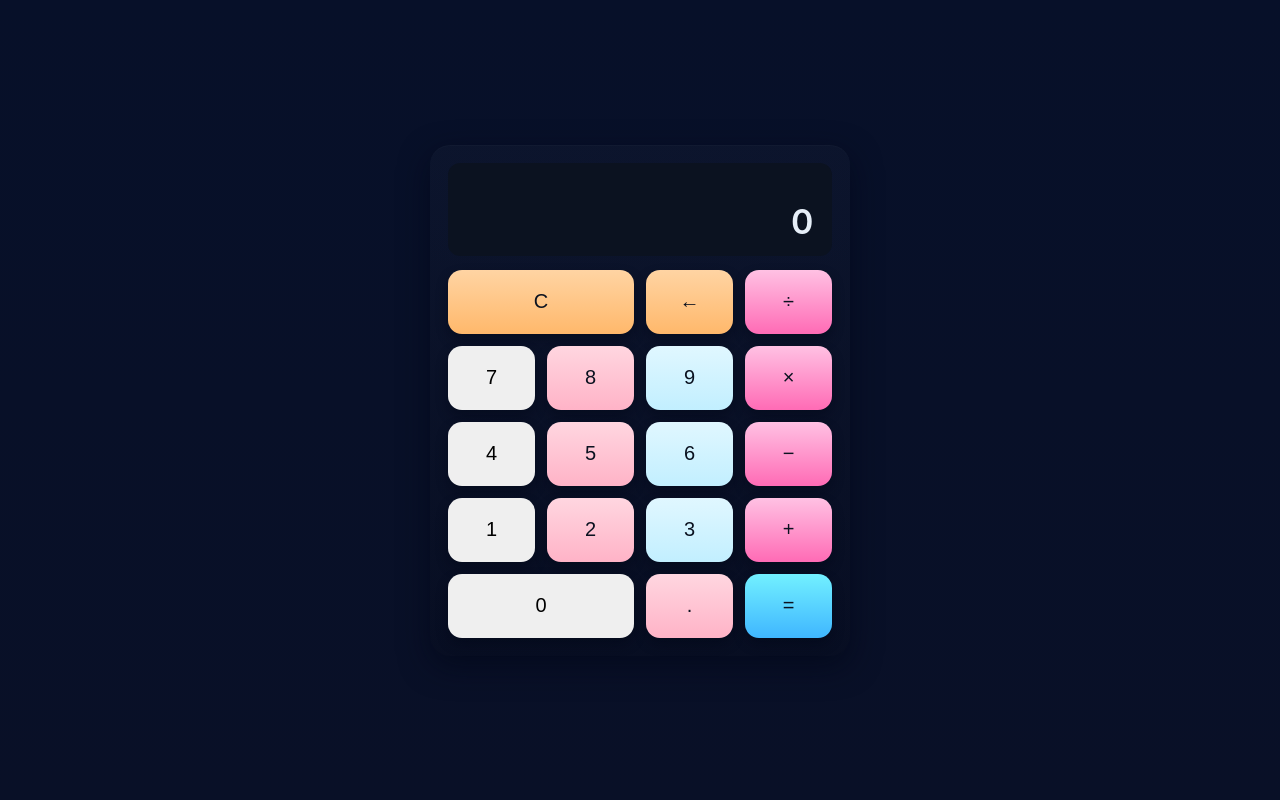
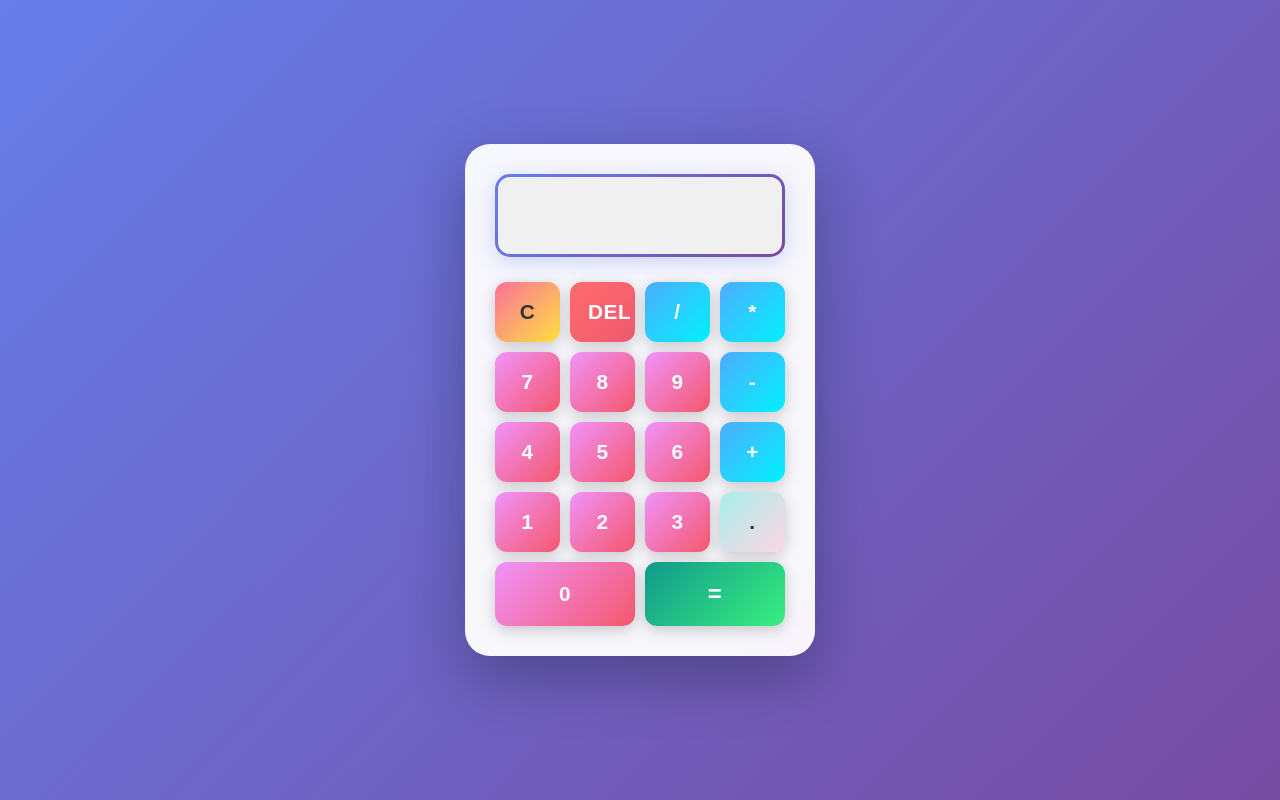
Before and after one commit to itsprajwala/colorful-calculator, a plain HTML site: page index.html in a window 1280 px wide. Drawn offline with Linux system fonts and the light colour scheme.

Commit message:
Add files via upload

```diff
--- a/index.html
+++ b/index.html
@@ -1,44 +1,47 @@
-<!doctype html>
+<!DOCTYPE html>
 <html lang="en">
 <head>
-  <meta charset="utf-8" />
-  <meta name="viewport" content="width=device-width,initial-scale=1" />
-  <title>Colorful Calculator</title>
-  <link rel="stylesheet" href="styles.css">
+    <meta charset="UTF-8">
+    <meta name="viewport" content="width=device-width, initial-scale=1.0">
+    <title>Colorful Calculator</title>
+    <link rel="stylesheet" href="styles.css">
 </head>
 <body>
-  <main class="calculator" role="application" aria-label="Colorful calculator">
-    <header class="screen" aria-live="polite">
-      <div id="history" class="history" aria-hidden="true"></div>
-      <div id="display" class="display">0</div>
-    </header>
+    <div class="background-symbols"></div>
 
-    <div class="buttons" role="group" aria-label="Calculator buttons">
-      <button class="btn func wide" data-action="clear" aria-label="clear">C</button>
-      <button class="btn func" data-action="back" aria-label="backspace">←</button>
-      <button class="btn op" data-value="/" aria-label="divide">÷</button>
+    <div class="container">
+        <div class="calculator">
+            <div class="display">
+                <input type="text" id="display" readonly>
+            </div>
 
-      <button class="btn num" data-value="7">7</button>
-      <button class="btn num" data-value="8">8</button>
-      <button class="btn num" data-value="9">9</button>
-      <button class="btn op" data-value="*" aria-label="multiply">×</button>
+            <div class="buttons-grid">
+                <button class="btn btn-clear" onclick="clearDisplay()">C</button>
+                <button class="btn btn-delete" onclick="deleteLast()">DEL</button>
+                <button class="btn btn-operator" onclick="appendOperator('/')">/</button>
+                <button class="btn btn-operator" onclick="appendOperator('*')">*</button>
 
-      <button class="btn num" data-value="4">4</button>
-      <button class="btn num" data-value="5">5</button>
-      <button class="btn num" data-value="6">6</button>
-      <button class="btn op" data-value="-" aria-label="subtract">−</button>
+                <button class="btn btn-number" onclick="appendNumber('7')">7</button>
+                <button class="btn btn-number" onclick="appendNumber('8')">8</button>
+                <button class="btn btn-number" onclick="appendNumber('9')">9</button>
+                <button class="btn btn-operator" onclick="appendOperator('-')">-</button>
 
-      <button class="btn num" data-value="1">1</button>
-      <button class="btn num" data-value="2">2</button>
-      <button class="btn num" data-value="3">3</button>
-      <button class="btn op" data-value="+" aria-label="add">+</button>
+                <button class="btn btn-number" onclick="appendNumber('4')">4</button>
+                <button class="btn btn-number" onclick="appendNumber('5')">5</button>
+                <button class="btn btn-number" onclick="appendNumber('6')">6</button>
+                <button class="btn btn-operator" onclick="appendOperator('+')">+</button>
 
-      <button class="btn num wide" data-value="0">0</button>
-      <button class="btn num" data-value=".">.</button>
-      <button class="btn equals" data-action="equals" aria-label="equals">=</button>
+                <button class="btn btn-number" onclick="appendNumber('1')">1</button>
+                <button class="btn btn-number" onclick="appendNumber('2')">2</button>
+                <button class="btn btn-number" onclick="appendNumber('3')">3</button>
+                <button class="btn btn-decimal" onclick="appendDecimal()">.</button>
+
+                <button class="btn btn-number btn-zero" onclick="appendNumber('0')">0</button>
+                <button class="btn btn-equal" onclick="calculate()">=</button>
+            </div>
+        </div>
     </div>
-  </main>
 
-  <script src="script.js" defer></script>
+    <script src="script.js"></script>
 </body>
 </html>
--- a/script.js
+++ b/script.js
@@ -1,87 +1,90 @@
-// script.js - basic calculator logic with keyboard support
-(() => {
-  const displayEl = document.getElementById('display');
-  const historyEl = document.getElementById('history');
-  const buttons = document.querySelectorAll('.btn');
+let display = document.getElementById('display');
+let expression = '';
 
-  let current = '';
-  let lastExpression = '';
-
-  function updateDisplay(){
-    displayEl.textContent = current === '' ? '0' : current;
-  }
-
-  function append(value){
-    if(value === '.' && current.slice(-1) === '.') return;
-    // Prevent multiple leading zeros
-    if(current === '0' && value === '0') return;
-    if(current === '0' && value !== '.' && /\d/.test(value)) current = value;
-    else current += value;
+function appendNumber(num) {
+    expression += num;
     updateDisplay();
 }
 
-  function applyOp(op){
-    if(current === '' && lastExpression === '') return;
-    // If last char of current is operator, replace it
-    if(/[+\-*/]$/.test(current)){
-      current = current.slice(0,-1) + op;
+function appendOperator(operator) {
+    if (expression && !isLastCharOperator()) {
+        expression += operator;
+        updateDisplay();
+    } else if (expression === '' && operator === '-') {
+        expression = '-';
+        updateDisplay();
+    }
+}
+
+function appendDecimal() {
+    const lastNumber = expression.split(/[+\-*/]/).pop();
+    if (!lastNumber.includes('.')) {
+        if (expression === '' || isLastCharOperator()) {
+            expression += '0.';
         } else {
-      current += op;
+            expression += '.';
         }
         updateDisplay();
     }
+}
 
-  function clearAll(){ current = ''; lastExpression = ''; historyEl.textContent = ''; updateDisplay(); }
-  function backspace(){ if(current.length > 0) current = current.slice(0,-1); updateDisplay(); }
+function isLastCharOperator() {
+    const lastChar = expression[expression.length - 1];
+    return ['+', '-', '*', '/'].includes(lastChar);
+}
 
-  function evaluate(){
-    if(current === '') return;
-    // Prepare expression: safe replace
-    const expr = current.replace(/×/g,'*').replace(/÷/g,'/');
-    // Remove trailing operator
-    const safeExpr = expr.replace(/[+\-*/]+$/,'');
-    try{
-      // Very small sandbox: only numbers, parentheses, dots and operators allowed
-      if(!/^[0-9+\-*/().\s]+$/.test(safeExpr)) throw new Error('Invalid characters');
-      const result = Function('return ' + safeExpr)();
-      if(result === Infinity || Number.isNaN(result)) throw new Error('Math error');
-      historyEl.textContent = safeExpr + ' =';
-      lastExpression = String(result);
-      current = String(result);
+function clearDisplay() {
+    expression = '';
     updateDisplay();
-    }catch(e){
-      displayEl.textContent = 'Error';
-      current = '';
-      console.error(e);
+}
+
+function deleteLast() {
+    expression = expression.slice(0, -1);
+    updateDisplay();
+}
+
+function updateDisplay() {
+    display.value = expression;
+}
+
+function calculate() {
+    try {
+        if (expression && !isLastCharOperator()) {
+            // Replace display symbols with actual operators for calculation
+            let calculation = expression;
+
+            // Evaluate the expression safely
+            const result = Function('"use strict"; return (' + calculation + ')')();
+
+            // Handle floating point precision
+            expression = Math.round(result * 100000000) / 100000000;
+            updateDisplay();
+        }
+    } catch (error) {
+        display.value = 'Error';
+        expression = '';
+        setTimeout(() => {
+            display.value = '';
+        }, 1500);
     }
 }
 
-  buttons.forEach(btn => {
-    btn.addEventListener('click', e => {
-      const val = btn.dataset.value;
-      const action = btn.dataset.action;
-      if(action === 'clear') return clearAll();
-      if(action === 'back') return backspace();
-      if(action === 'equals') return evaluate();
-      if(val){
-        if(/^[0-9.]$/.test(val)) append(val);
-        else if(/^[+\-*/]$/.test(val)) applyOp(val);
+// Keyboard Support
+document.addEventListener('keydown', (e) => {
+    const key = e.key;
+
+    if (key >= '0' && key <= '9') {
+        appendNumber(key);
+    } else if (key === '.') {
+        appendDecimal();
+    } else if (['+', '-', '*', '/'].includes(key)) {
+        appendOperator(key);
+    } else if (key === 'Enter' || key === '=') {
+        e.preventDefault();
+        calculate();
+    } else if (key === 'Backspace') {
+        deleteLast();
+    } else if (key === 'Escape') {
+        clearDisplay();
     }
 });
-  });
-
-  // Keyboard support
-  window.addEventListener('keydown', e => {
-    const k = e.key;
-    if(/\d/.test(k)) append(k);
-    else if(k === '.') append('.');
-    else if(k === 'Backspace') backspace();
-    else if(k === 'Enter' || k === '=') { e.preventDefault(); evaluate(); }
-    else if(k === 'Escape') clearAll();
-    else if(k === '+' || k === '-' || k === '*' || k === '/') applyOp(k);
-  });
-
-  // initialize
-  clearAll();
-
-})();
--- a/styles.css
+++ b/styles.css
@@ -1,108 +1,265 @@
-/* styles.css - Colorful calculator with large buttons */
-:root{
-  --bg: #0f1724;
-  --panel: #0b1220;
-  --accent-1: #ff6b6b; /* red */
-  --accent-2: #ffb86b; /* orange */
-  --accent-3: #8be9fd; /* cyan */
-  --accent-4: #9bff6b; /* green */
-  --btn-text: #0b1220;
-  --display-text: #e6eef8;
-  --glass: rgba(255,255,255,0.04);
+* {
+    margin: 0;
+    padding: 0;
+    box-sizing: border-box;
 }
 
-*{box-sizing:border-box}
-html,body{height:100%}
-body{
-  margin:0;
-  font-family: Inter, system-ui, -apple-system, 'Segoe UI', Roboto, 'Helvetica Neue', Arial;
-  background: linear-gradient(180deg,#071029 0%, #091027 100%);
-  display:flex;
-  align-items:center;
-  justify-content:center;
-  padding:32px;
+body {
+    font-family: 'Segoe UI', Tahoma, Geneva, Verdana, sans-serif;
+    height: 100vh;
+    display: flex;
+    justify-content: center;
+    align-items: center;
+    background: linear-gradient(135deg, #667eea 0%, #764ba2 100%);
+    overflow: hidden;
+    position: relative;
 }
 
-.calculator{
-  width:100%;
-  max-width:420px;
-  background:linear-gradient(180deg, rgba(255,255,255,0.02), rgba(0,0,0,0.12));
-  border-radius:20px;
-  padding:18px;
-  box-shadow: 0 10px 30px rgba(2,6,23,0.6), inset 0 1px 0 rgba(255,255,255,0.02);
-  color:var(--display-text);
+/* Animated Background Symbols */
+.background-symbols {
+    position: absolute;
+    top: 0;
+    left: 0;
+    width: 100%;
+    height: 100%;
+    overflow: hidden;
+    z-index: 1;
 }
 
-.screen{
-  background:var(--panel);
-  border-radius:12px;
-  padding:14px;
-  margin-bottom:14px;
-  min-height:84px;
-  display:flex;
-  flex-direction:column;
-  justify-content:center;
-  gap:6px;
-}
-.history{
-  font-size:14px;
-  color:rgba(230,238,248,0.6);
-  opacity:0.9;
-  min-height:18px;
-  text-align:right;
-  padding-right:4px;
-}
-.display{
-  font-size:34px;
-  font-weight:600;
-  text-align:right;
-  padding-right:4px;
-  letter-spacing:0.6px;
+.background-symbols::before {
+    content: '+ - × ÷ = √ π ∑ ∫ ∞ + - × ÷ = √ π ∑ ∫ ∞ + - × ÷ = √ π ∑ ∫ ∞ + - × ÷ = √ π ∑ ∫ ∞ + - × ÷ = √ π ∑ ∫ ∞ + - × ÷ = √ π ∑ ∫ ∞';
+    position: absolute;
+    width: 200%;
+    height: 200%;
+    font-size: 4rem;
+    font-weight: bold;
+    color: rgba(255, 255, 255, 0.05);
+    word-wrap: break-word;
+    white-space: pre-wrap;
+    animation: float 20s infinite linear;
+    text-shadow: 0 0 20px rgba(255, 255, 255, 0.1);
 }
 
-.buttons{
-  display:grid;
-  grid-template-columns: repeat(4, 1fr);
-  gap:12px;
+.background-symbols::after {
+    content: '% ! ( ) [ ] { } ≤ ≥ ≠ ≈ + % ! ( ) [ ] { } ≤ ≥ ≠ ≈ + % ! ( ) [ ] { } ≤ ≥ ≠ ≈ + % ! ( ) [ ] { } ≤ ≥ ≠ ≈';
+    position: absolute;
+    width: 200%;
+    height: 200%;
+    font-size: 3.5rem;
+    font-weight: bold;
+    color: rgba(255, 255, 255, 0.03);
+    word-wrap: break-word;
+    white-space: pre-wrap;
+    animation: float 25s infinite linear reverse;
+    text-shadow: 0 0 15px rgba(255, 255, 255, 0.08);
 }
 
-.btn{
-  border: none;
-  padding:18px 12px;
-  font-size:20px;
-  border-radius:14px;
-  cursor:pointer;
-  user-select:none;
-  transition:transform 120ms ease, box-shadow 120ms ease;
-  box-shadow: 0 6px 12px rgba(2,6,23,0.45);
-  display:flex;
-  align-items:center;
-  justify-content:center;
-  min-height:64px; /* large buttons */
+@keyframes float {
+    0% {
+        transform: translate(0, 0);
+    }
+    100% {
+        transform: translate(-50%, -50%);
+    }
 }
 
-.btn:active{transform:translateY(2px)}
-.btn:focus{outline:3px solid rgba(255,255,255,0.08); outline-offset:2px}
+.container {
+    z-index: 10;
+    position: relative;
+}
 
-/* Number buttons - pastel spectrum */
-.btn.num:nth-child(4n+1){ background:linear-gradient(180deg, #ffd6e0, #ffb3c7); color:var(--btn-text)}
-.btn.num:nth-child(4n+2){ background:linear-gradient(180deg, #e0f7ff, #c2efff); color:var(--btn-text)}
-.btn.num:nth-child(4n+3){ background:linear-gradient(180deg, #e8ffd1, #d2ffb3); color:var(--btn-text)}
-.btn.num.wide{grid-column: span 2;}
+/* Calculator Styling */
+.calculator {
+    background: rgba(255, 255, 255, 0.95);
+    border-radius: 25px;
+    padding: 30px;
+    box-shadow: 0 20px 60px rgba(0, 0, 0, 0.3),
+                0 0 50px rgba(102, 126, 234, 0.2);
+    max-width: 350px;
+    backdrop-filter: blur(10px);
+    animation: slideIn 0.5s ease-out;
+}
 
-/* Function buttons */
-.btn.func{ background:linear-gradient(180deg,#ffd4a3,#ffb86b); color:var(--btn-text)}
+@keyframes slideIn {
+    from {
+        transform: translateY(50px);
+        opacity: 0;
+    }
+    to {
+        transform: translateY(0);
+        opacity: 1;
+    }
+}
 
-/* Operator buttons */
-.btn.op{ background:linear-gradient(180deg,#ffc1e3,#ff6bb5); color:var(--btn-text)}
+.display {
+    margin-bottom: 25px;
+    background: linear-gradient(135deg, #667eea 0%, #764ba2 100%);
+    padding: 3px;
+    border-radius: 15px;
+    box-shadow: 0 5px 20px rgba(102, 126, 234, 0.3);
+}
 
-/* Equals button */
-.btn.equals{ background: linear-gradient(180deg,#72f0ff,#3fb6ff); color:var(--btn-text); grid-column: span 1;}
+#display {
+    width: 100%;
+    background: #f0f0f0;
+    border: none;
+    padding: 20px;
+    font-size: 2rem;
+    text-align: right;
+    border-radius: 12px;
+    color: #333;
+    font-weight: 600;
+    outline: none;
+    transition: all 0.3s ease;
+}
 
-/* Wide clear button */
-.btn.func.wide{ grid-column: span 2; }
+#display:focus {
+    background: #fff;
+    box-shadow: inset 0 3px 10px rgba(0, 0, 0, 0.1);
+}
 
-@media (max-width:420px){
-  .btn{padding:16px; font-size:18px; min-height:56px}
-  .display{font-size:28px}
+.buttons-grid {
+    display: grid;
+    grid-template-columns: repeat(4, 1fr);
+    gap: 10px;
 }
+
+.btn {
+    padding: 18px;
+    font-size: 1.3rem;
+    font-weight: 600;
+    border: none;
+    border-radius: 12px;
+    cursor: pointer;
+    transition: all 0.3s ease;
+    text-transform: uppercase;
+    letter-spacing: 0.5px;
+    box-shadow: 0 4px 15px rgba(0, 0, 0, 0.2);
+    position: relative;
+    overflow: hidden;
+}
+
+.btn::before {
+    content: '';
+    position: absolute;
+    top: 50%;
+    left: 50%;
+    width: 0;
+    height: 0;
+    border-radius: 50%;
+    background: rgba(255, 255, 255, 0.3);
+    transform: translate(-50%, -50%);
+    transition: width 0.6s, height 0.6s;
+}
+
+.btn:active::before {
+    width: 300px;
+    height: 300px;
+}
+
+.btn:hover {
+    transform: translateY(-3px);
+    box-shadow: 0 6px 20px rgba(0, 0, 0, 0.25);
+}
+
+.btn:active {
+    transform: translateY(-1px);
+    box-shadow: 0 2px 10px rgba(0, 0, 0, 0.2);
+}
+
+/* Number Buttons */
+.btn-number {
+    background: linear-gradient(135deg, #f093fb 0%, #f5576c 100%);
+    color: white;
+}
+
+.btn-number:hover {
+    background: linear-gradient(135deg, #f5576c 0%, #f093fb 100%);
+}
+
+/* Operator Buttons */
+.btn-operator {
+    background: linear-gradient(135deg, #4facfe 0%, #00f2fe 100%);
+    color: white;
+}
+
+.btn-operator:hover {
+    background: linear-gradient(135deg, #00f2fe 0%, #4facfe 100%);
+}
+
+/* Clear Button */
+.btn-clear {
+    background: linear-gradient(135deg, #fa709a 0%, #fee140 100%);
+    color: #333;
+}
+
+.btn-clear:hover {
+    background: linear-gradient(135deg, #fee140 0%, #fa709a 100%);
+}
+
+/* Delete Button */
+.btn-delete {
+    background: linear-gradient(135deg, #ff6b6b 0%, #ee5a6f 100%);
+    color: white;
+}
+
+.btn-delete:hover {
+    background: linear-gradient(135deg, #ee5a6f 0%, #ff6b6b 100%);
+}
+
+/* Decimal Button */
+.btn-decimal {
+    background: linear-gradient(135deg, #a8edea 0%, #fed6e3 100%);
+    color: #333;
+}
+
+.btn-decimal:hover {
+    background: linear-gradient(135deg, #fed6e3 0%, #a8edea 100%);
+}
+
+/* Equal Button */
+.btn-equal {
+    background: linear-gradient(135deg, #11998e 0%, #38ef7d 100%);
+    color: white;
+    grid-column: span 2;
+    font-size: 1.5rem;
+}
+
+.btn-equal:hover {
+    background: linear-gradient(135deg, #38ef7d 0%, #11998e 100%);
+}
+
+/* Zero Button Spans 2 columns */
+.btn-zero {
+    grid-column: span 2;
+}
+
+/* Responsive Design */
+@media (max-width: 480px) {
+    .calculator {
+        padding: 20px;
+        max-width: 90vw;
+    }
+
+    #display {
+        font-size: 1.5rem;
+        padding: 15px;
+    }
+
+    .btn {
+        padding: 15px;
+        font-size: 1.1rem;
+    }
+
+    .btn-equal {
+        font-size: 1.2rem;
+    }
+
+    .background-symbols::before {
+        font-size: 2.5rem;
+    }
+
+    .background-symbols::after {
+        font-size: 2rem;
+    }
+}
```
Lines whose indentation alone changed are shown as unchanged.
